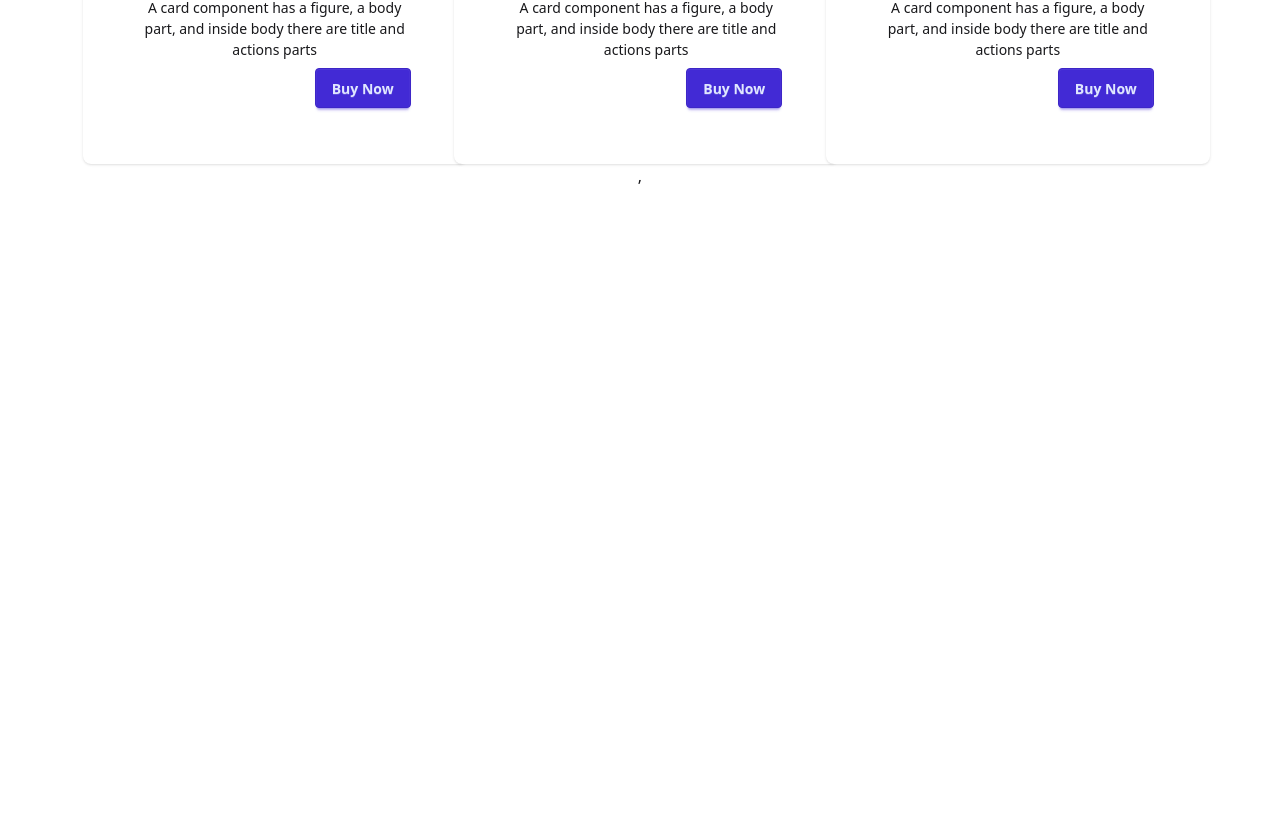
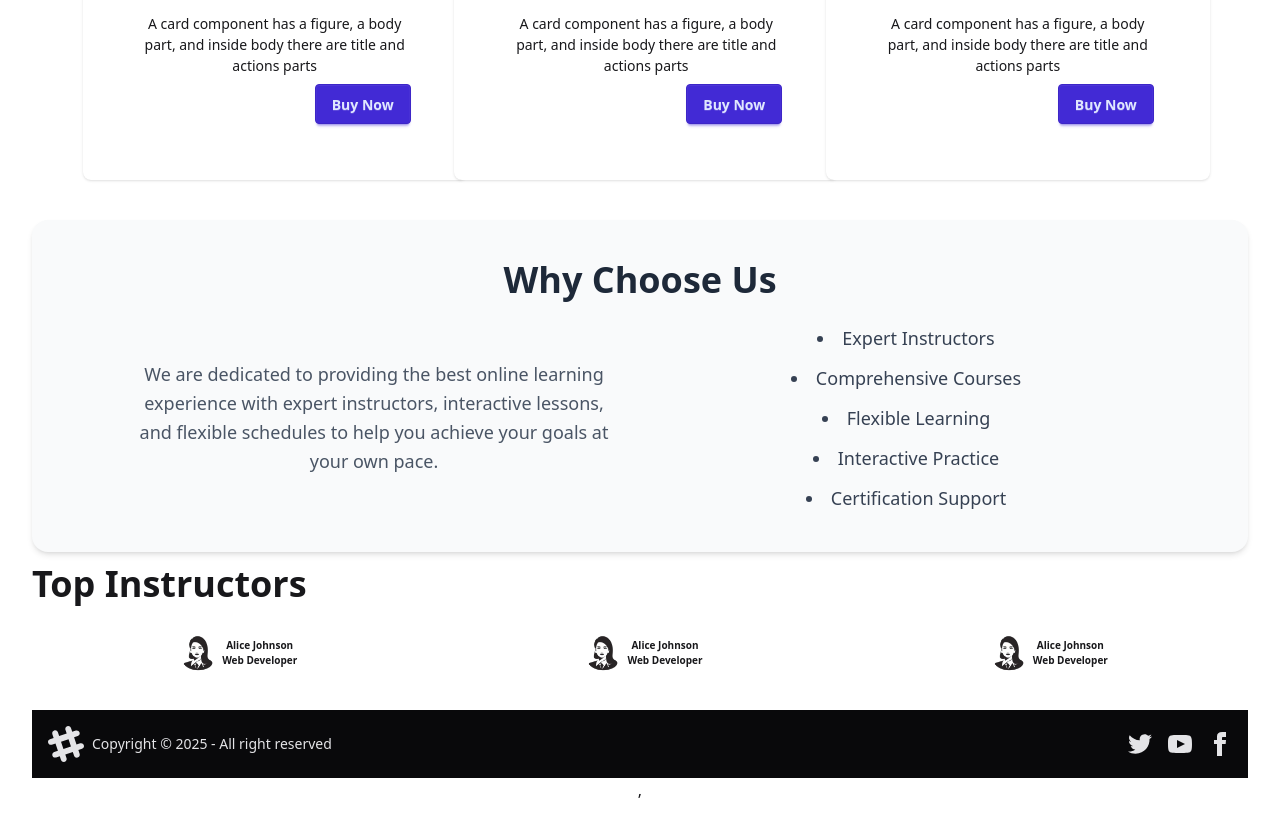
Before and after one commit to deluwarhoisn/My-Online-Learning-Platform, a React (Vite) app: page /home in a window 1280 px wide. Shown: the part 1592-2426 px from the top of the page. Before the commit the page ends 1812 px from the top, so only its background shows below. Built offline with nearby package versions, Linux system fonts and the light colour scheme.

Commit message:
home section

```diff
--- a/src/components/Footer/Footer.jsx
+++ b/src/components/Footer/Footer.jsx
@@ -2,8 +2,58 @@
 
 const Footer = () => {
     return (
-        <div>
-
+        <div className='pt-8'>
+            <footer className="footer sm:footer-horizontal bg-neutral text-neutral-content items-center p-4">
+  <aside className="grid-flow-col items-center">
+    <svg
+      width="36"
+      height="36"
+      viewBox="0 0 24 24"
+      xmlns="http://www.w3.org/2000/svg"
+      fillRule="evenodd"
+      clipRule="evenodd"
+      className="fill-current">
+      <path
+        d="M22.672 15.226l-2.432.811.841 2.515c.33 1.019-.209 2.127-1.23 2.456-1.15.325-2.148-.321-2.463-1.226l-.84-2.518-5.013 1.677.84 2.517c.391 1.203-.434 2.542-1.831 2.542-.88 0-1.601-.564-1.86-1.314l-.842-2.516-2.431.809c-1.135.328-2.145-.317-2.463-1.229-.329-1.018.211-2.127 1.231-2.456l2.432-.809-1.621-4.823-2.432.808c-1.355.384-2.558-.59-2.558-1.839 0-.817.509-1.582 1.327-1.846l2.433-.809-.842-2.515c-.33-1.02.211-2.129 1.232-2.458 1.02-.329 2.13.209 2.461 1.229l.842 2.515 5.011-1.677-.839-2.517c-.403-1.238.484-2.553 1.843-2.553.819 0 1.585.509 1.85 1.326l.841 2.517 2.431-.81c1.02-.33 2.131.211 2.461 1.229.332 1.018-.21 2.126-1.23 2.456l-2.433.809 1.622 4.823 2.433-.809c1.242-.401 2.557.484 2.557 1.838 0 .819-.51 1.583-1.328 1.847m-8.992-6.428l-5.01 1.675 1.619 4.828 5.011-1.674-1.62-4.829z"></path>
+    </svg>
+    <p>Copyright © {new Date().getFullYear()} - All right reserved</p>
+  </aside>
+  <nav className="grid-flow-col gap-4 md:place-self-center md:justify-self-end">
+    <a>
+      <svg
+        xmlns="http://www.w3.org/2000/svg"
+        width="24"
+        height="24"
+        viewBox="0 0 24 24"
+        className="fill-current">
+        <path
+          d="M24 4.557c-.883.392-1.832.656-2.828.775 1.017-.609 1.798-1.574 2.165-2.724-.951.564-2.005.974-3.127 1.195-.897-.957-2.178-1.555-3.594-1.555-3.179 0-5.515 2.966-4.797 6.045-4.091-.205-7.719-2.165-10.148-5.144-1.29 2.213-.669 5.108 1.523 6.574-.806-.026-1.566-.247-2.229-.616-.054 2.281 1.581 4.415 3.949 4.89-.693.188-1.452.232-2.224.084.626 1.956 2.444 3.379 4.6 3.419-2.07 1.623-4.678 2.348-7.29 2.04 2.179 1.397 4.768 2.212 7.548 2.212 9.142 0 14.307-7.721 13.995-14.646.962-.695 1.797-1.562 2.457-2.549z"></path>
+      </svg>
+    </a>
+    <a>
+      <svg
+        xmlns="http://www.w3.org/2000/svg"
+        width="24"
+        height="24"
+        viewBox="0 0 24 24"
+        className="fill-current">
+        <path
+          d="M19.615 3.184c-3.604-.246-11.631-.245-15.23 0-3.897.266-4.356 2.62-4.385 8.816.029 6.185.484 8.549 4.385 8.816 3.6.245 11.626.246 15.23 0 3.897-.266 4.356-2.62 4.385-8.816-.029-6.185-.484-8.549-4.385-8.816zm-10.615 12.816v-8l8 3.993-8 4.007z"></path>
+      </svg>
+    </a>
+    <a>
+      <svg
+        xmlns="http://www.w3.org/2000/svg"
+        width="24"
+        height="24"
+        viewBox="0 0 24 24"
+        className="fill-current">
+        <path
+          d="M9 8h-3v4h3v12h5v-12h3.642l.358-4h-4v-1.667c0-.955.192-1.333 1.115-1.333h2.885v-5h-3.808c-3.596 0-5.192 1.583-5.192 4.615v3.385z"></path>
+      </svg>
+    </a>
+  </nav>
+</footer>
         </div>
     );
 };
--- a/src/components/pages/Home.jsx
+++ b/src/components/pages/Home.jsx
@@ -1,11 +1,14 @@
 import React from 'react';
 import Navbar from '../Header/Navbar';
 import img from '../../assets/girl-with-laptop-.avif'
+import img2 from '../../assets/pngtree-woman-icon-set-png-image_11293623.png'
+import Footer from '../Footer/Footer';
+
 const Home = () => {
     return (
         <div>
             <Navbar></Navbar>
-            <div className='w-11/12 mx-auto'>
+            <div className='w-11/12 mx-auto pt-4'>
                 <div className='bg-blue-400 flex items-center justify-between'>
                     <div>
                         <h1 className='text-5xl font-bold p-5'>Learn Something <br /> New Today</h1> <br />
@@ -103,7 +106,63 @@
                         </div>
                     </div>
                 </div>
+
             </div>
+            <div className="bg-gray-50 py-10 px-6 rounded-2xl shadow-md mt-10">
+                <h1 className="text-4xl font-bold text-gray-800 mb-6 text-center">
+                    Why Choose Us
+                </h1>
+
+                <div className="flex flex-col md:flex-row items-center justify-between max-w-5xl mx-auto gap-10">
+
+                    <div className="md:w-1/2 text-gray-600 text-lg leading-relaxed">
+                        <p>
+                            We are dedicated to providing the best online learning experience with
+                            expert instructors, interactive lessons, and flexible schedules to help
+                            you achieve your goals at your own pace.
+                        </p>
+                    </div>
+
+
+                    <div className="md:w-1/2">
+                        <ul className="space-y-3 text-gray-700 text-lg font-medium list-disc list-inside">
+                            <li>Expert Instructors</li>
+                            <li>Comprehensive Courses</li>
+                            <li>Flexible Learning</li>
+                            <li>Interactive Practice</li>
+                            <li>Certification Support</li>
+                        </ul>
+                    </div>
+                </div>
+            </div>
+
+            <section>
+            <div><h1 className='text-start text-4xl font-bold pt-3'>Top Instructors</h1></div>
+            <div className='flex justify-around pt-6'>
+                <div className='flex items-center'>
+                    <img className='w-[50px] h-[50px]' src={img2} alt="" />
+                    <div className='text-[10px] font-bold'>
+                        <h1>Alice Johnson</h1>
+                    <p>Web Developer</p>
+                    </div>
+                </div>
+                <div className='flex items-center'>
+                    <img className='w-[50px] h-[50px]' src={img2} alt="" />
+                    <div className='text-[10px] font-bold'>
+                        <h1>Alice Johnson</h1>
+                    <p>Web Developer</p>
+                    </div>
+                </div>
+                <div className='flex items-center'>
+                    <img className='w-[50px] h-[50px]' src={img2} alt="" />
+                    <div className='text-[10px] font-bold'>
+                        <h1>Alice Johnson</h1>
+                    <p>Web Developer</p>
+                    </div>
+                </div>
+            </div>
+            </section>
+            <Footer></Footer>
         </div>
     );
 };
```
Also changed, not shown: src/assets/pngtree-woman-icon-set-png-image_11293623.png (added).
